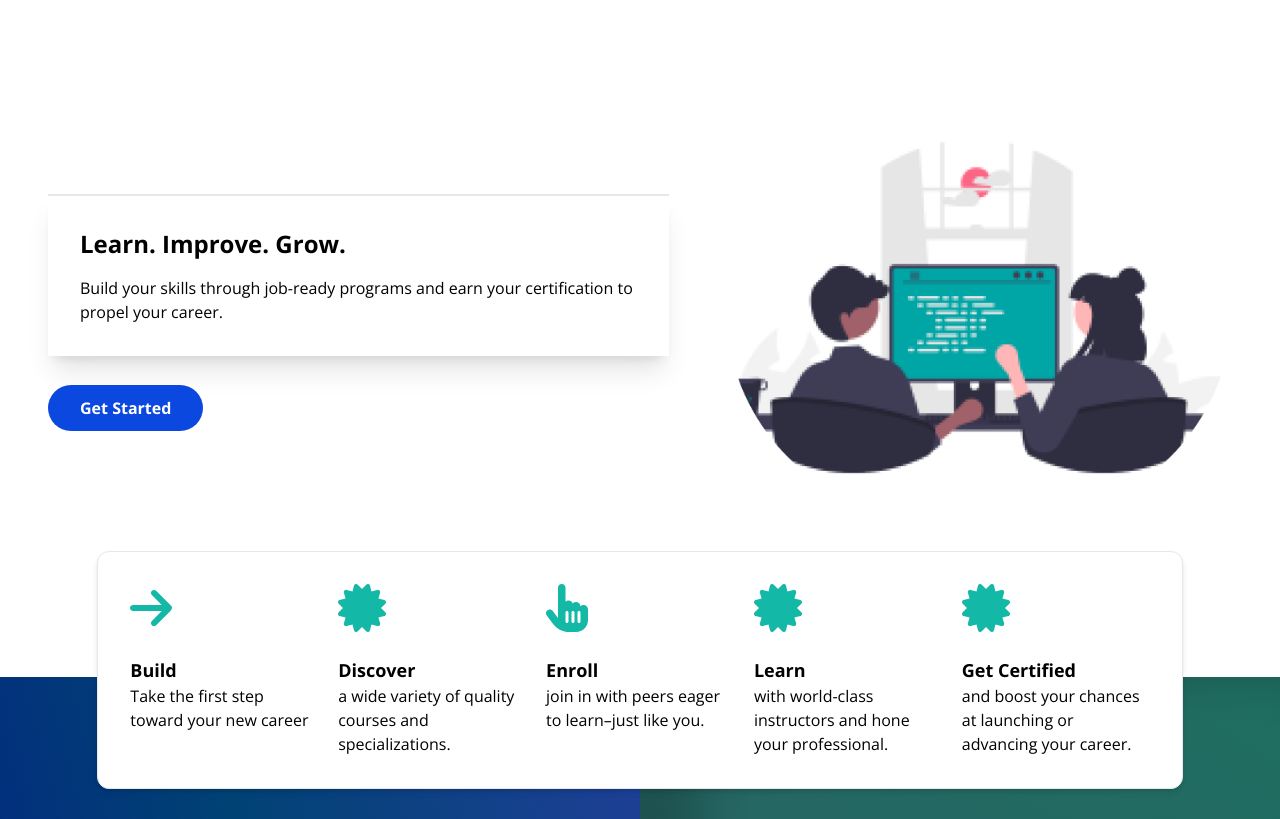
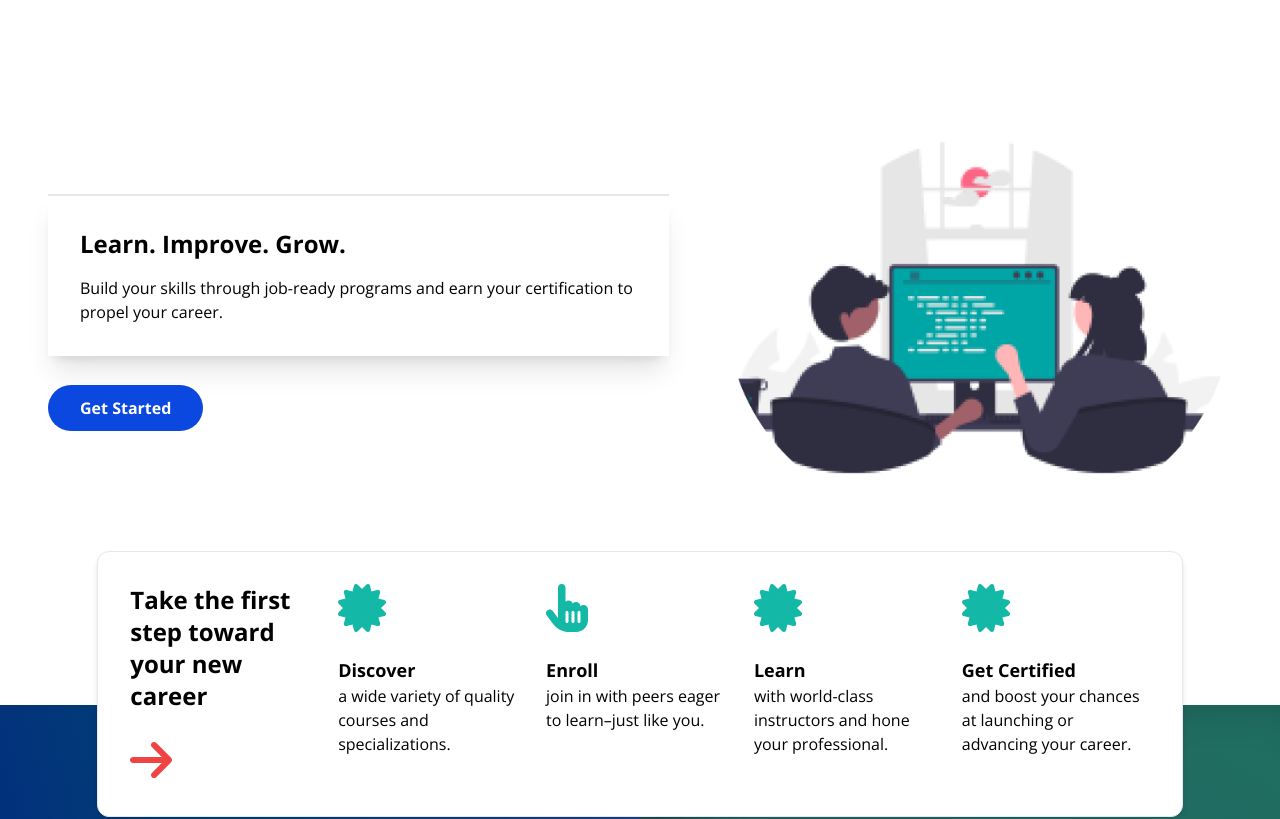
Before and after one commit to FrontEndDevo/NeuraLearnAcademy, a React (Vite) app: page / in a window 1280 px wide. Shown: the top 819 px of the page. Built offline with nearby package versions, Linux system fonts and the light colour scheme.

Commit message:
Update Hero component to use Benifits component

```diff
--- /dev/null
+++ b/src/components/Hero/Benifits.jsx
@@ -0,0 +1,57 @@
+import React from "react";
+import { FontAwesomeIcon } from "@fortawesome/react-fontawesome";
+import { faCertificate } from "@fortawesome/free-solid-svg-icons";
+import { faHandPointer } from "@fortawesome/free-solid-svg-icons";
+import { faArrowRight } from "@fortawesome/free-solid-svg-icons";
+const benifitsArray = [
+  {
+    icon: faCertificate,
+    title: "Discover",
+    content: "a wide variety of quality courses and specializations.",
+  },
+  {
+    icon: faHandPointer,
+    title: "Enroll",
+    content: "join in with peers eager to learn–just like you.",
+  },
+  {
+    icon: faCertificate,
+    title: "Learn",
+    content: "with world-class instructors and hone your professional.",
+  },
+  {
+    icon: faCertificate,
+    title: "Get Certified",
+    content: "and boost your chances at launching or advancing your career.",
+  },
+];
+const Benifits = () => {
+  const items = benifitsArray.map((item, index) => (
+    <li key={index}>
+      <FontAwesomeIcon
+        icon={item.icon}
+        className="mb-6 text-teal-500"
+        size="3x"
+      />
+      <h2 className="text-lg font-bold">{item.title}</h2>
+      <p>{item.content} </p>
+    </li>
+  ));
+  return (
+    <ul className="relative z-0 grid w-full grid-cols-1 gap-5 p-3 mx-auto mt-8 text-center bg-white border shadow-md -mb-28 rounded-xl md:p-8 md:w-11/12 md:grid-cols-2 lg:grid-cols-5 md:text-left">
+      <li>
+        <p className="mb-6 text-2xl font-extrabold">
+          Take the first step toward your new career
+        </p>
+        <FontAwesomeIcon
+          icon={faArrowRight}
+          className="text-red-500 rotate-90 md:rotate-0"
+          size="3x"
+        />
+      </li>
+      {items}
+    </ul>
+  );
+};
+
+export default Benifits;
--- a/src/components/Hero/Hero.jsx
+++ b/src/components/Hero/Hero.jsx
@@ -1,37 +1,9 @@
-import { FontAwesomeIcon } from "@fortawesome/react-fontawesome";
-import { faCertificate } from "@fortawesome/free-solid-svg-icons";
-import { faHandPointer } from "@fortawesome/free-solid-svg-icons";
-import { faArrowRight } from "@fortawesome/free-solid-svg-icons";
+import Benifits from "./Benifits";
 import hero from "/src/assets/images/homepage/hero.png";
 import { Link } from "react-router-dom";
-const benifitsArray = [
-  {
-    icon: faArrowRight,
-    title: "Build",
-    content: "Take the first step toward your new career",
-  },
-  {
-    icon: faCertificate,
-    title: "Discover",
-    content: "a wide variety of quality courses and specializations.",
-  },
-  {
-    icon: faHandPointer,
-    title: "Enroll",
-    content: "join in with peers eager to learn–just like you.",
-  },
-  {
-    icon: faCertificate,
-    title: "Learn",
-    content: "with world-class instructors and hone your professional.",
-  },
-  {
-    icon: faCertificate,
-    title: "Get Certified",
-    content: "and boost your chances at launching or advancing your career.",
-  },
-];
+
 const Hero = () => {
+
   return (
     <div className="mx-4 mt-24 md:mx-8 lg:mx-12">
       <section className="grid items-center justify-center">
@@ -54,19 +26,7 @@ const Hero = () => {
           <img src={hero} alt="" />
         </div>
       </section>
-      <ul className="relative z-0 grid w-full grid-cols-1 gap-5 p-3 mx-auto mt-8 text-center bg-white border shadow-md -mb-28 rounded-xl md:p-8 md:w-11/12 md:grid-cols-2 lg:grid-cols-5 md:text-left">
-        {benifitsArray.map((item, index) => (
-          <li key={index}>
-            <FontAwesomeIcon
-              icon={item.icon}
-              className="mb-6 text-teal-500"
-              size="3x"
-            />
-            <h2 className="text-lg font-bold">{item.title}</h2>
-            <p>{item.content} </p>
-          </li>
-        ))}
-      </ul>
+      <Benifits/>
     </div>
   );
 };
```
